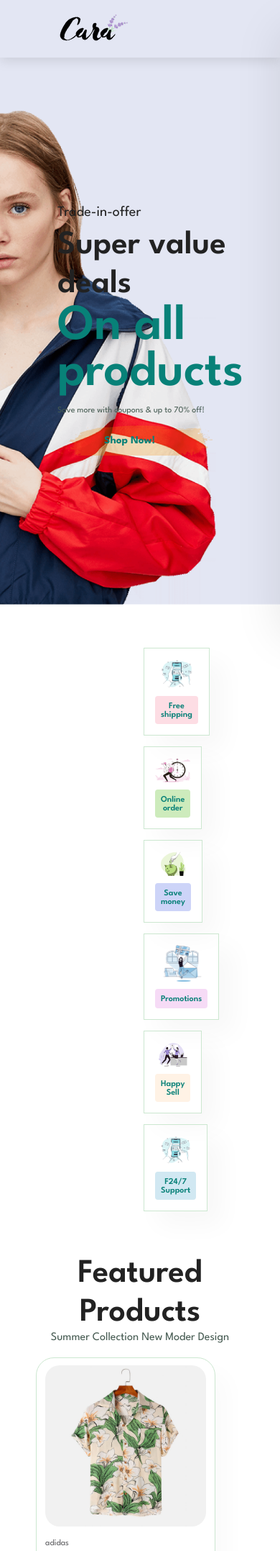
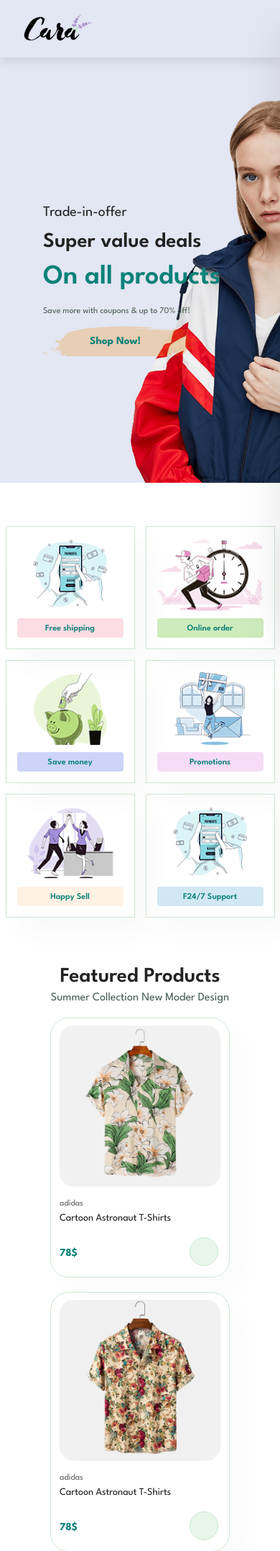
Before and after one commit to Flomasta/dress-shop, a Django app: template templates/index.html in a window 390 px wide; the page is wider, and only the part inside the window is pictured. Shown: the top 2155 px of that part at 72% size. Run offline with Django 4.2, Linux system fonts and the light colour scheme; the template is opened without the code that fills it, so the values that code supplies are empty; style sheets or scripts are compiled from the project's sources; some web fonts are replaced.

Commit message:
- finished responsive

```diff
--- a/templates/css/main.css
+++ b/templates/css/main.css
@@ -62,7 +62,7 @@
   display: flex;
   align-items: center;
   justify-content: space-between;
-  padding: 20px 80px;
+  padding: 20px 30px;
   background-color: #E3E6F3;
   box-shadow: 0 5px 15px rgba(0, 0, 0, 0.1);
   z-index: 999;
@@ -117,7 +117,7 @@
   height: 90vh;
   width: 100%;
   background-size: cover;
-  background-position: top 25% right 0;
+  background-position: top 25% right 22%;
   padding: 0 80px;
   display: flex;
   flex-direction: column;
@@ -148,18 +148,15 @@
 
 .features {
   margin-top: 60px;
-}
-
-.features__box {
-  padding: 0 200px;
+  padding: 0 60px;
 }
 
 .features__list {
   display: flex;
+  align-items: center;
   justify-content: space-between;
-  align-items: center;
   flex-wrap: wrap;
-  row-gap: 15px;
+  gap: 15px;
 }
 
 .features__item {
@@ -341,16 +338,19 @@
   margin-top: 60px;
   padding: 0 25px;
   width: 100%;
+  display: flex;
+  flex-direction: column;
+  justify-content: center;
+  align-items: center;
 }
 
 .promo-banner__list {
   display: flex;
-  justify-content: space-between;
+  justify-content: center;
   align-items: center;
   flex-wrap: wrap;
-  row-gap: 10px;
-  column-gap: 10px;
-  padding: 0 32px;
+  gap: 15px;
+  padding: 0 17px;
 }
 
 .promo-banner__item {
@@ -423,7 +423,7 @@
   background-size: cover;
   background-position: center;
   padding: 30px;
-  margin: 0 30px;
+  margin: 0 -10px;
   height: 30vh;
   min-width: 30%;
 }
@@ -605,6 +605,11 @@
   margin-left: 25px;
 }
 
+@media (max-width: 1290px) {
+  .promo-banner__item {
+    min-width: 780px;
+  }
+}
 @media (max-width: 799px) {
   .main-menu-list {
     display: flex;
@@ -637,6 +642,101 @@
     display: block;
     color: #222222;
   }
+  .hero-header {
+    height: 70vh;
+    padding: 0 60px;
+    background-position: top 0 right 45%;
+  }
+  .h1 {
+    font-size: 60px;
+    line-height: 54px;
+  }
+  .h2 {
+    font-size: 36px;
+    line-height: 44px;
+    font-weight: 600;
+  }
+  .h3 {
+    margin-top: 30px;
+  }
+  .features {
+    padding: 0;
+  }
+  .features__list {
+    justify-content: center;
+  }
+  .catalog__list {
+    justify-content: center;
+    column-gap: 15px;
+  }
+  .banner {
+    height: 20vh;
+  }
+  .banner__header {
+    margin-top: 10px;
+  }
+  .banner__caption {
+    font-size: 40px;
+  }
+  .promo-banner__item {
+    height: 30vh;
+    min-width: 100%;
+  }
+  .promo-banner-small__item {
+    min-width: 25%;
+    padding: 0 10px;
+    margin: 0 5px;
+  }
+  .newsletter {
+    flex-direction: column;
+  }
+  .newsletter__form {
+    margin-top: 30px;
+    width: 70%;
+  }
+  .footer_info {
+    flex-direction: column;
+    align-items: flex-start;
+    margin-left: 45px;
+  }
+  .footer_contacts {
+    margin-left: 0;
+  }
+}
+@media (max-width: 477px) {
+  .h1 {
+    font-size: 38px;
+  }
+  .h2 {
+    font-size: 29px;
+  }
+  .banner {
+    height: 40vh;
+  }
+  .promo-banner-small__list {
+    justify-content: center;
+    margin-top: 30px;
+    width: 100%;
+    flex-wrap: wrap;
+    row-gap: 15px;
+  }
+  .promo-banner-small__item {
+    width: 90%;
+  }
+  .newsletter__form {
+    flex-direction: column;
+    row-gap: 15px;
+    width: 100%;
+  }
+  .newsletter__input {
+    width: 100%;
+    border-radius: 4px;
+  }
+  .newsletter__submit {
+    background-color: #088178 !important;
+    color: #ffffff;
+    white-space: nowrap;
+  }
 }
 
 /*# sourceMappingURL=main.css.map */
--- a/templates/css/main.scss
+++ b/templates/css/main.scss
@@ -88,7 +88,7 @@
   display: flex;
   align-items: center;
   justify-content: space-between;
-  padding: 20px 80px;
+  padding: 20px 30px;
   background-color: $bright;
   box-shadow: 0 5px 15px rgba(0, 0, 0, .1);
   z-index: 999;
@@ -145,7 +145,7 @@
   height: 90vh;
   width: 100%;
   background-size: cover;
-  background-position: top 25% right 0;
+  background-position: top 25% right 22%;
   padding: 0 80px;
   display: flex;
   flex-direction: column;
@@ -181,18 +181,16 @@
 //FEATURES
 .features {
   margin-top: 60px;
+  padding: 0 60px;
 }
 
-.features__box {
-  padding: 0 200px;
-}
 
 .features__list {
   display: flex;
+  align-items: center;
   justify-content: space-between;
-  align-items: center;
   flex-wrap: wrap;
-  row-gap: 15px;
+  gap: 15px;
 }
 
 .features__item {
@@ -386,16 +384,19 @@
   margin-top: 60px;
   padding: 0 25px;
   width: 100%;
+  display: flex;
+  flex-direction: column;
+  justify-content: center;
+  align-items: center;
 }
 
 .promo-banner__list {
   display: flex;
-  justify-content: space-between;
+  justify-content: center;
   align-items: center;
   flex-wrap: wrap;
-  row-gap: 10px;
-  column-gap: 10px;
-  padding: 0 32px;
+  gap: 15px;
+  padding: 0 17px;
 
 }
 
@@ -472,7 +473,7 @@
   background-size: cover;
   background-position: center;
   padding: 30px;
-  margin: 0 30px;
+  margin: 0 -10px;
   height: 30vh;
   min-width: 30%;
 }
@@ -539,7 +540,6 @@
   font-size: 18px;
   width: 100%;
   border: 1px solid transparent;
-
   outline: none;
   background-color: $white;
   border-radius: 4px 0 0 4px;
@@ -660,6 +660,11 @@
   margin-left: 25px;
 }
 
+@media (max-width: 1290px) {
+  .promo-banner__item {
+    min-width: 780px;
+  }
+}
 
 @media (max-width: 799px) {
 
@@ -694,4 +699,104 @@
     display: block;
     color: $text;
   }
+  .hero-header {
+    height: 70vh;
+    padding: 0 60px;
+    //background-position: top 30% right 30%;
+    background-position: top 0 right 45%;
+  }
+
+  .h1 {
+    font-size: 60px;
+    line-height: 54px;
+  }
+  .h2 {
+    font-size: 36px;
+    line-height: 44px;
+    font-weight: 600;
+  }
+  .h3 {
+    margin-top: 30px;
+  }
+  .features {
+    padding: 0;
+  }
+  .features__list {
+    justify-content: center;
+  }
+  .catalog__list {
+    justify-content: center;
+    column-gap: 15px;
+  }
+  .banner {
+    height: 20vh;
+  }
+  .banner__header {
+    margin-top: 10px;
+  }
+  .banner__caption {
+    font-size: 40px;
+  }
+  .promo-banner__item {
+    height: 30vh;
+    min-width: 100%;
+  }
+
+  .promo-banner-small__item {
+    min-width: 25%;
+    padding: 0 10px;
+    margin: 0 5px;
+  }
+  .newsletter {
+    flex-direction: column;
+  }
+  .newsletter__form {
+    margin-top: 30px;
+    width: 70%;
+  }
+  .footer_info {
+    flex-direction: column;
+    align-items: flex-start;
+    margin-left: 45px;
+  }
+  .footer_contacts {
+    margin-left: 0;
+  }
 }
+
+@media (max-width: 477px) {
+
+  .h1 {
+    font-size: 38px;
+  }
+  .h2 {
+    font-size: 29px;
+  }
+  .banner {
+    height: 40vh;
+  }
+  .promo-banner-small__list {
+    justify-content: center;
+    margin-top: 30px;
+    width: 100%;
+    flex-wrap: wrap;
+    row-gap: 15px;
+
+  }
+  .promo-banner-small__item {
+    width: 90%;
+  }
+  .newsletter__form {
+    flex-direction: column;
+    row-gap: 15px;
+    width: 100%;
+  }
+
+  .newsletter__input {
+    width: 100%;
+    border-radius: 4px;
+
+  }
+
+
+}
--- a/templates/index.html
+++ b/templates/index.html
@@ -374,6 +374,7 @@
                 </p>
             </li>
         </ul>
+
     </section>
     <section class="newsletter">
         <div class="newsletter__header">
@@ -385,7 +386,9 @@
             <input type="submit" class="newsletter__submit button" value="Sign up!">
         </form>
     </section>
+
 </main>
+
 <footer class="footer">
     <section class="footer_info">
         <div class="footer_contacts column">
```
Also changed, not shown: 1 other file.
